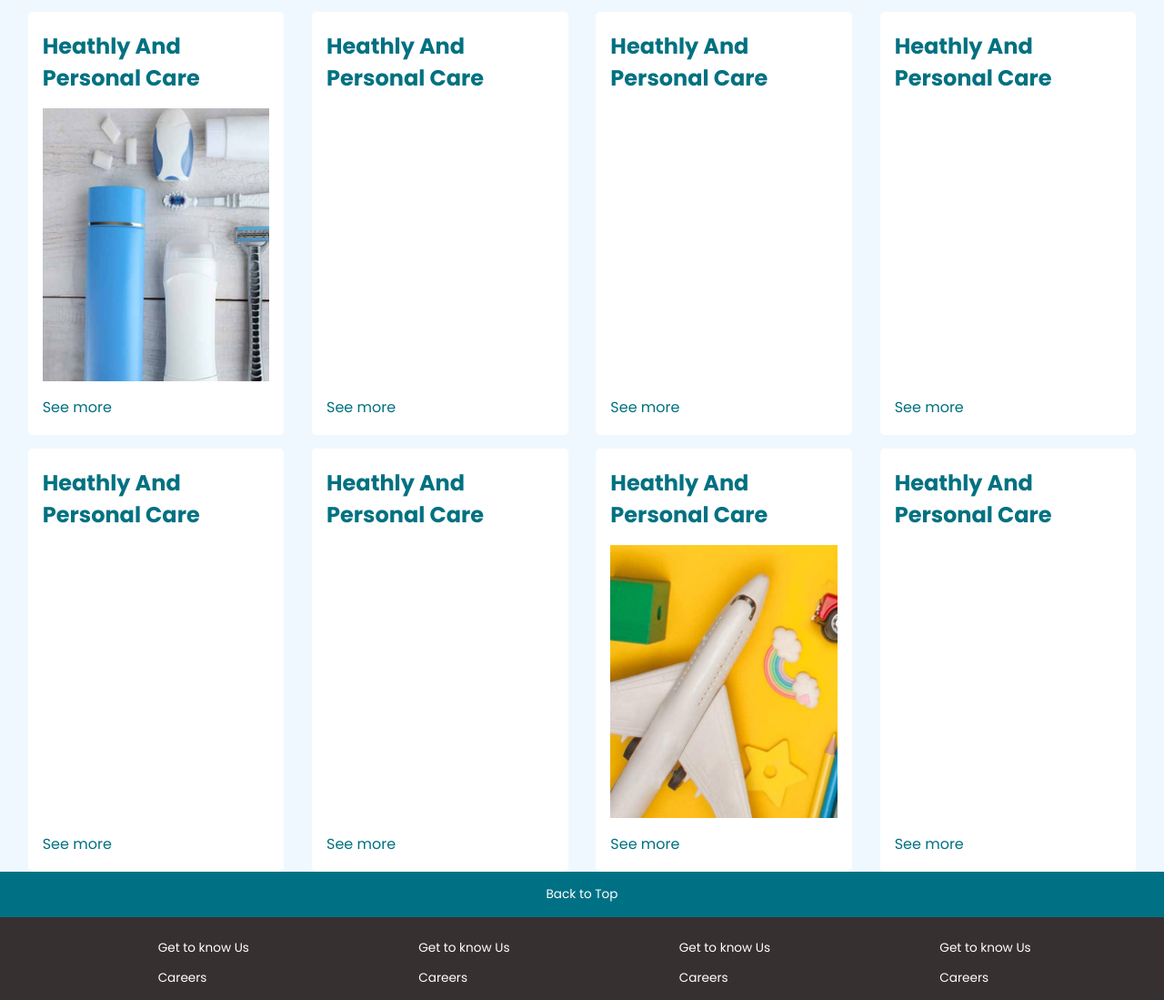
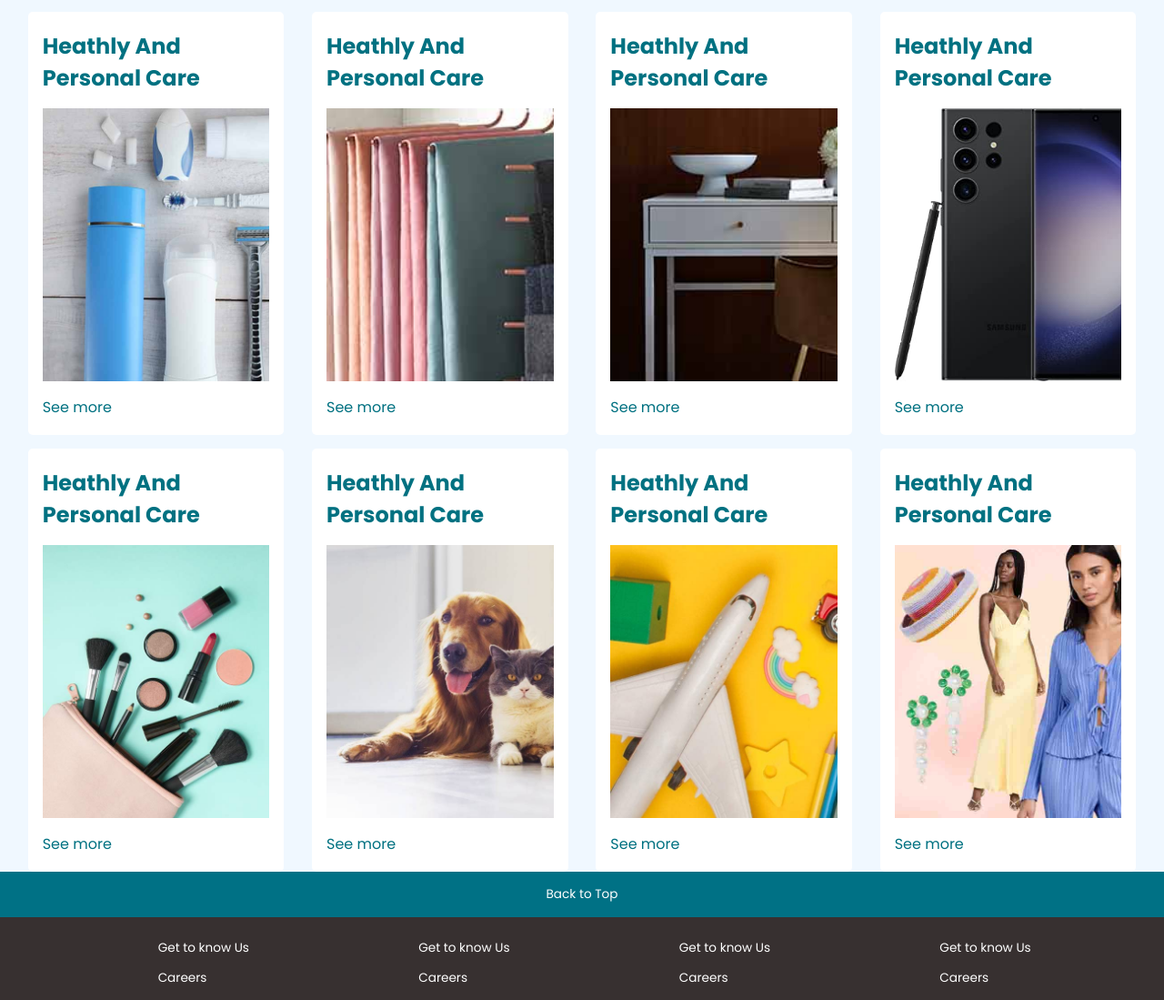
Before and after one commit to FARAZSHAH909/Amazon-Clone, a plain HTML site: page index.html in a window 1280 px wide. Shown: the part 482-1581 px from the top of the page at 91% size. Drawn offline with Linux system fonts and the light colour scheme; files whose address does not match are found by name.

Commit message:
Update index.html

```diff
--- a/index.html
+++ b/index.html
@@ -97,7 +97,7 @@
     <div class="box1 box">
       <div class="box-contect">
         <h2>Heathly And Personal Care</h2>
-        <div class="box-img" style="background-image: url('Amazon Clone/box1_image.jpg');"></div>
+        <div class="box-img" style="background-image: url('Amazon-Clone/box1_image.jpg');"></div>
         <p>See more</p>
       </div>
     </div>
@@ -105,7 +105,7 @@
     <div class="box1 box">
       <div class="box-contect">
         <h2>Heathly And Personal Care</h2>
-        <div class="box-img" style="background-image: url('Amazon Clone/box3_image.jpg');"></div>
+        <div class="box-img" style="background-image: url('Amazon-Clone/box3_image.jpg');"></div>
         <p>See more</p>
       </div>
     </div>
@@ -113,7 +113,7 @@
     <div class="box1 box">
       <div class="box-contect">
         <h2>Heathly And Personal Care</h2>
-        <div class="box-img" style="background-image: url('Amazon Clone/box4_image.jpg');"></div>
+        <div class="box-img" style="background-image: url('Amazon-Clone/box4_image.jpg');"></div>
         <p>See more</p>
       </div>
     </div>
@@ -121,7 +121,7 @@
     <div class="box1 box">
       <div class="box-contect">
         <h2>Heathly And Personal Care</h2>
-        <div class="box-img" style="background-image: url('Amazon Clone/box5_image.jpg');"></div>
+        <div class="box-img" style="background-image: url('Amazon-Clone/box5_image.jpg');"></div>
         <p>See more</p>
       </div>
     </div>
@@ -129,7 +129,7 @@
     <div class="box1 box">
       <div class="box-contect">
         <h2>Heathly And Personal Care</h2>
-        <div class="box-img" style="background-image: url('Amazon Clone/box6_image.jpg');"></div>
+        <div class="box-img" style="background-image: url('Amazon-Clone/box6_image.jpg');"></div>
         <p>See more</p>
       </div>
     </div>
@@ -145,7 +145,7 @@
     <div class="box1 box">
       <div class="box-contect">
         <h2>Heathly And Personal Care</h2>
-        <div class="box-img" style="background-image: url('/Amazon Clone/box8_image.jpg');"></div>
+        <div class="box-img" style="background-image: url('Amazon-Clone/box8_image.jpg');"></div>
         <p>See more</p>
       </div>
     </div>
```
